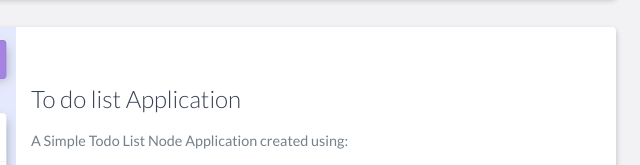
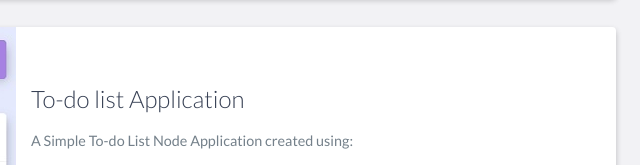
Before and after one commit to hrithik9120/portfolio, a website: page index.html in a window 1280 px wide. Shown: the part 2444-2609 px from the top of the page, 474-1114 px from the left. Drawn offline with nearby package versions, Linux system fonts and the light colour scheme.

Commit message:
Update index.html

```diff
--- a/index.html
+++ b/index.html
@@ -190,9 +190,9 @@
                         </div>
                         <!-- End .project-image -->
                         <div class="project-info">
-                            <h3>To do list Application</h3>
+                            <h3>To-do list Application</h3>
                             <p>
-                                A Simple Todo List Node Application created using:
+                                A Simple To-do List Node Application created using:
                                 <ul>
                                 <li>HTML/CSS</li>
                                 <li>NodeJS</li>
```
